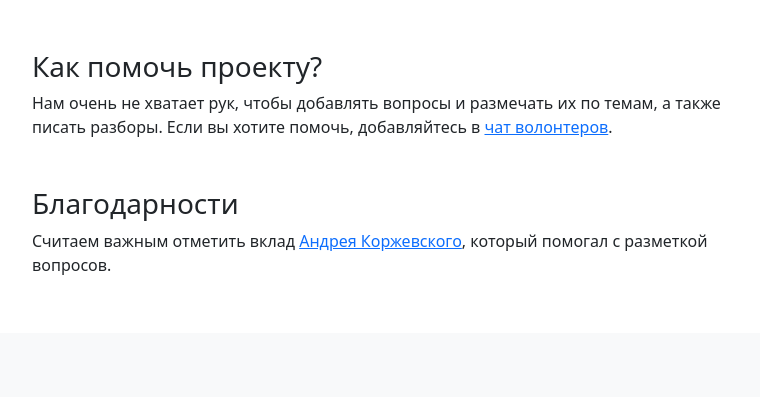
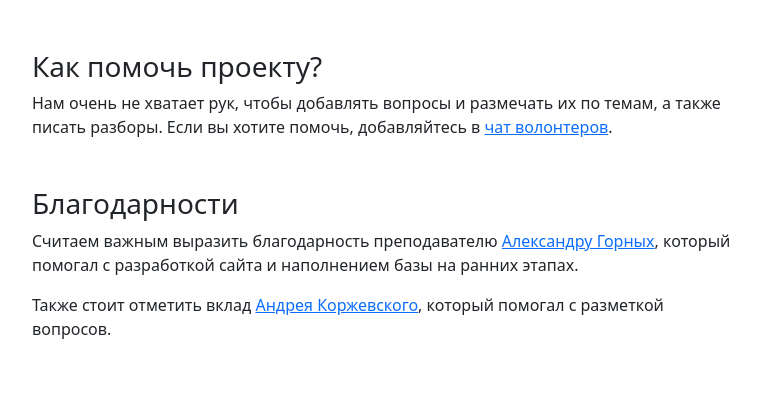
Before and after one commit to timofeiryko/modernbioquest, a Django app: page /about/ in a window 1280 px wide. Shown: the part 535-932 px from the top of the page, without its empty margins (66-826 px from the left). Before the commit the page ends 810 px from the top, so only its background shows below. Run offline with Django 4.2, Linux system fonts and the light colour scheme; data that the repository does not hold is empty; some libraries are stand-ins or nearby versions.

Commit message:
updated gratitudes in about

```diff
--- a/main/templates/about.html
+++ b/main/templates/about.html
@@ -42,7 +42,10 @@
 
                 <div class="card-body">
                     <h3 class="card-title">Благодарности</h3>
-                    <p>Считаем важным отметить вклад <a href="https://vk.com/id387861701">Андрея Коржевского</a>,
+                    <p>Считаем важным выразить благодарность преподавателю <a href="https://vk.com/id387861701">Александру Горных</a>,
+                        который помогал с разработкой сайта и наполнением базы на ранних этапах.
+                    </p>
+                    <p>Также стоит отметить вклад <a href="https://vk.com/id387861701">Андрея Коржевского</a>,
                         который помогал с разметкой вопросов.</p>
                 </div>
 
```
